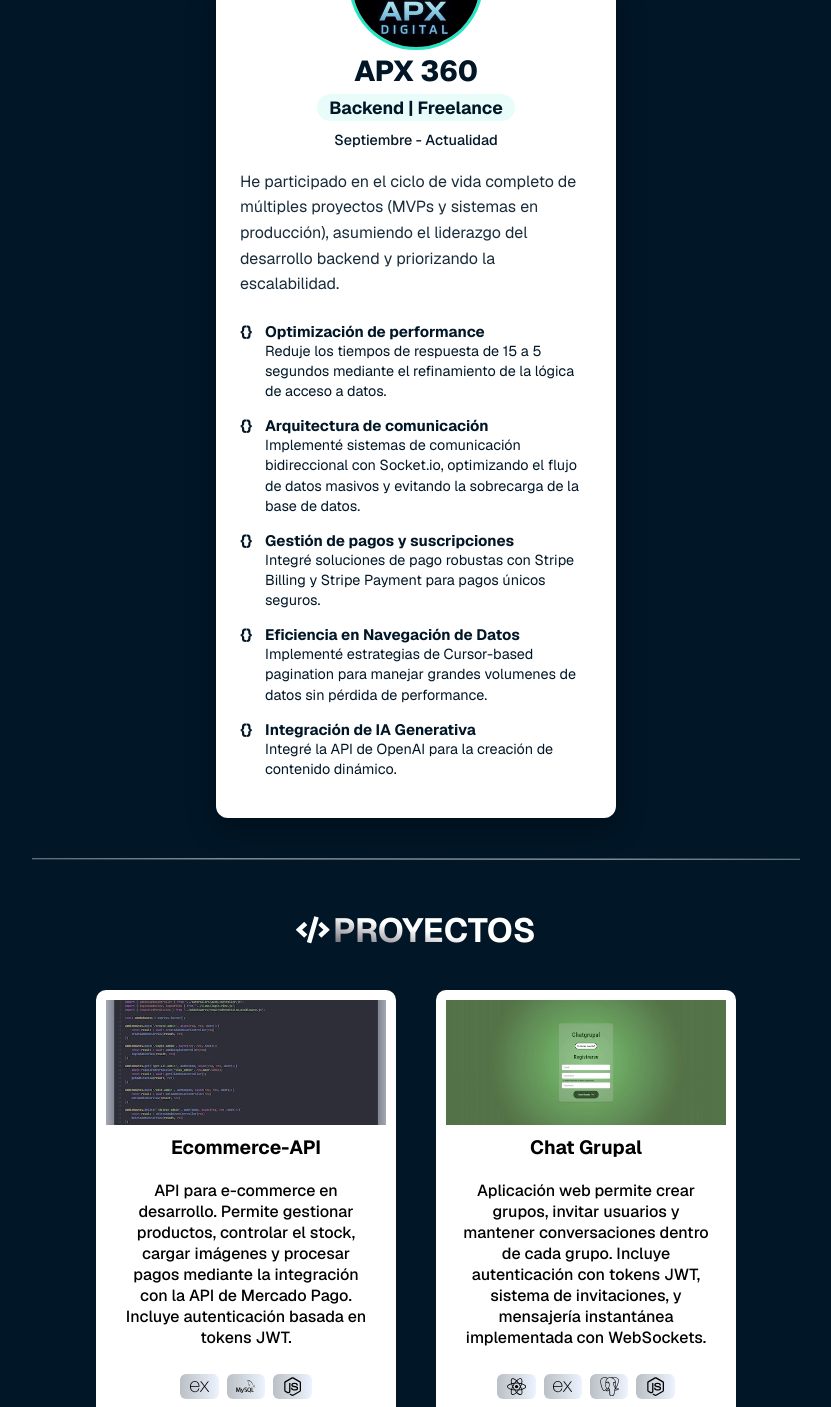
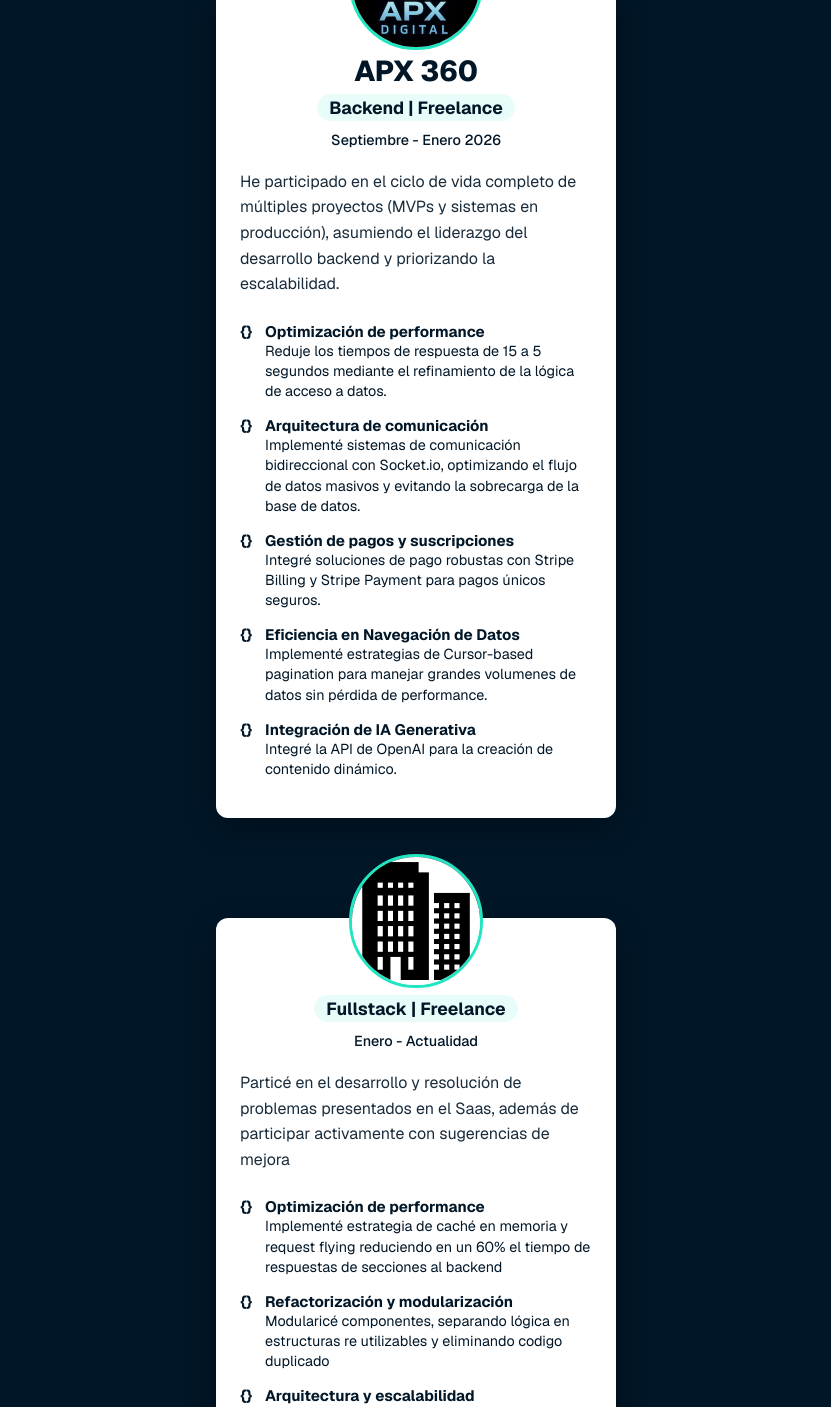
Before and after one commit to Santi-Burgos/portafolio, a React (Create React App) app: page / in a window 1280 px wide. Shown: the part 1000-2407 px from the top of the page, without its empty margins (224-1055 px from the left). Built offline with nearby package versions, Linux system fonts and the light colour scheme.

Commit message:
feat: aythen experience

```diff
--- a/src/App.js
+++ b/src/App.js
@@ -5,7 +5,8 @@
 import { FaCode } from "react-icons/fa";
 import { FaLaptopCode } from "react-icons/fa6";
 import  CardExperience  from './components/experience.jsx';
-import { experienceData } from './data/experience.js';
+import { experienceData, experienceAythen } from './data/experience.js';
+
 import './styles/App.css';
 
 function App() {
@@ -24,6 +25,7 @@
               </h2>
             </div>
             <CardExperience experience={experienceData}/>
+            <CardExperience experience={experienceAythen}/>
             <div className="section-divider"></div>
         </section>
 
--- a/src/data/experience.js
+++ b/src/data/experience.js
@@ -1,10 +1,11 @@
 import companyImg from './../assets/images/Sin título.jpeg'
+import defaultCompanyImg from './../assets/images/company.webp'
 
 export const experienceData = {
   company: "APX 360",
   role: "Backend | Freelance",
   img: companyImg,
-  period: "Septiembre - Actualidad",
+  period: "Septiembre - Enero 2026",
   intro: "He participado en el ciclo de vida completo de múltiples proyectos (MVPs y sistemas en producción), asumiendo el liderazgo del desarrollo backend y priorizando la escalabilidad.",
   achievements: [
     {
@@ -29,3 +30,25 @@
     }
   ]
 };
+
+export const experienceAythen = {
+  compay: "Aythen",
+  role: "Fullstack | Freelance",
+  img: defaultCompanyImg,
+  period: "Enero - Actualidad",
+  intro: "Particé en el desarrollo y resolución de problemas presentados en el Saas, además de participar activamente con sugerencias de mejora",
+  achievements: [
+    {
+      title: "Optimización de performance",
+      description: "Implementé estrategia de caché en memoria y request flying reduciendo en un 60% el tiempo de respuestas de secciones al backend"
+    },
+    {
+      title: "Refactorización y modularización",
+      description: "Modularicé componentes, separando lógica en estructuras re utilizables y eliminando codigo duplicado"
+    },
+    {
+      title: "Arquitectura y escalabilidad",
+      description: "Participé en la mejora de la arquitectura del sistema para facilitar la escalabilidad y el mantenimiento"
+    }
+  ]
+}
```
Also changed, not shown: src/assets/images/company.webp (added), 1 other file (tests, documents, lock files or other folders).
